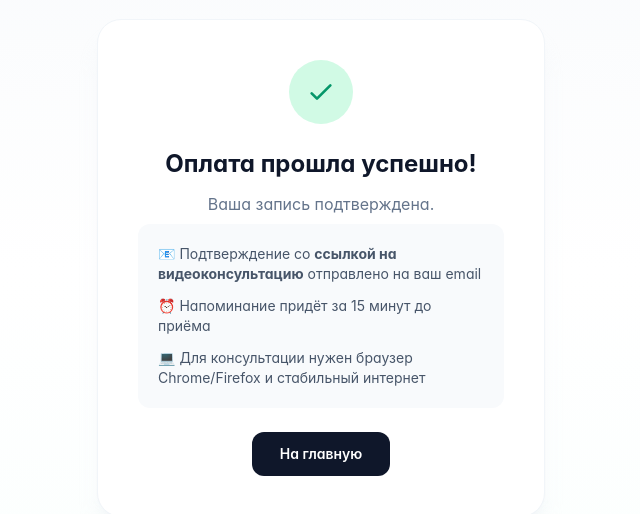
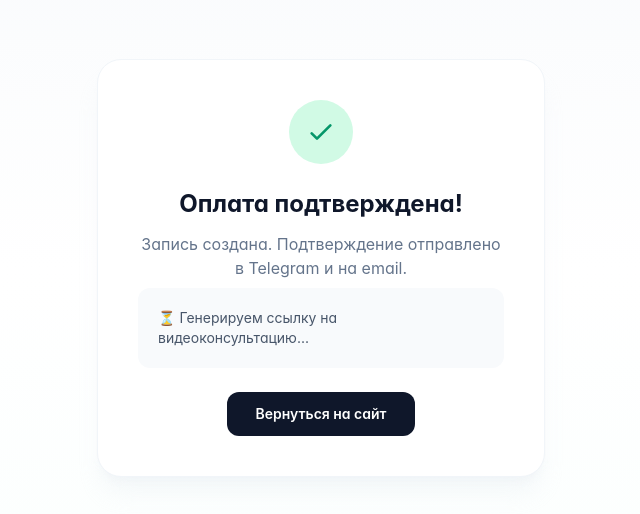
Before and after one commit to barefootakabosoi-cmd/doctorguryanova, a Next.js app: page /payment/success in a window 1280 px wide. Shown: the part 132-646 px from the top of the page, without its empty margins (319-959 px from the left). Built offline with nearby package versions, Linux system fonts and the light colour scheme.

Commit message:
feat(payment): success page with Jitsi link

```diff
--- a/src/app/payment/success/page.tsx
+++ b/src/app/payment/success/page.tsx
@@ -1,11 +1,42 @@
 "use client"
 
 import { useSearchParams } from "next/navigation"
-import { Suspense } from "react"
+import { Suspense, useState, useEffect } from "react"
 
 function SuccessContent() {
   const searchParams = useSearchParams()
   const paymentId = searchParams.get("paymentId")
+  const noPayment = searchParams.get("noPayment")
+  const [jitsiLink, setJitsiLink] = useState<string | null>(null)
+  const [loading, setLoading] = useState(true)
+
+  useEffect(() => {
+    const stored = localStorage.getItem(`jitsi_${paymentId}`)
+    if (stored) {
+      setJitsiLink(stored)
+      setLoading(false)
+      return
+    }
+
+    const interval = setInterval(() => {
+      const link = localStorage.getItem(`jitsi_${paymentId}`)
+      if (link) {
+        setJitsiLink(link)
+        setLoading(false)
+        clearInterval(interval)
+      }
+    }, 3000)
+
+    const timeout = setTimeout(() => {
+      clearInterval(interval)
+      setLoading(false)
+    }, 30000)
+
+    return () => {
+      clearInterval(interval)
+      clearTimeout(timeout)
+    }
+  }, [paymentId])
 
   return (
     <main className="min-h-screen bg-gradient-to-b from-slate-50 via-white to-teal-50/30 flex items-center justify-center px-6">
@@ -15,18 +46,52 @@ function SuccessContent() {
             <path strokeLinecap="round" strokeLinejoin="round" strokeWidth={2} d="M5 13l4 4L19 7" />
           </svg>
         </div>
-        <h1 className="text-2xl font-bold text-slate-900 mb-3">Оплата прошла успешно!</h1>
-        <p className="text-slate-500 mb-2">Ваша запись подтверждена.</p>
+        <h1 className="text-2xl font-bold text-slate-900 mb-3">
+          {noPayment ? "Запись подтверждена!" : "Оплата подтверждена!"}
+        </h1>
+        <p className="text-slate-500 mb-2">
+          {noPayment
+            ? "Ваша запись создана. Мы свяжемся с вами для уточнения оплаты."
+            : "Запись создана. Подтверждение отправлено в Telegram и на email."}
+        </p>
         {paymentId && (
-          <p className="text-xs text-slate-400 mb-6 font-mono">ID платежа: {paymentId}</p>
+          <p className="text-xs text-slate-400 mb-6 font-mono">ID брони: {paymentId}</p>
         )}
-        <div className="bg-slate-50 rounded-xl p-5 text-left space-y-3 text-sm mb-6">
-          <p className="text-slate-600">📧 Подтверждение со <b>ссылкой на видеоконсультацию</b> отправлено на ваш email</p>
-          <p className="text-slate-600">⏰ Напоминание придёт за 15 минут до приёма</p>
-          <p className="text-slate-600">💻 Для консультации нужен браузер Chrome/Firefox и стабильный интернет</p>
-        </div>
+
+        {loading && !noPayment && (
+          <div className="bg-slate-50 rounded-xl p-5 text-left space-y-3 text-sm mb-6">
+            <p className="text-slate-600">⏳ Генерируем ссылку на видеоконсультацию...</p>
+          </div>
+        )}
+
+        {jitsiLink && (
+          <div className="bg-teal-50 rounded-xl p-5 text-left space-y-3 text-sm mb-6 border border-teal-100">
+            <p className="text-teal-800 font-medium">🔗 Ссылка на консультацию:</p>
+            <a
+              href={jitsiLink}
+              target="_blank"
+              rel="noopener noreferrer"
+              className="block bg-teal-600 text-white text-center px-6 py-3 rounded-xl font-semibold hover:bg-teal-700 transition-all break-all"
+            >
+              Присоединиться к консультации
+            </a>
+            <p className="text-teal-600 text-xs">
+              Откройте за 5 минут до начала. Разрешите доступ к камере и микрофону.
+            </p>
+          </div>
+        )}
+
+        {!loading && !jitsiLink && !noPayment && (
+          <div className="bg-amber-50 rounded-xl p-5 text-left space-y-3 text-sm mb-6 border border-amber-100">
+            <p className="text-amber-800">
+              ⚠️ Ссылка на консультацию будет отправлена вам в SMS или Telegram.
+              Если не получили — напишите нам в Telegram @Docguryanovabot.
+            </p>
+          </div>
+        )}
+
         <a href="/" className="inline-block bg-slate-900 text-white px-7 py-3 rounded-xl text-sm font-semibold hover:bg-slate-800 transition-all">
-          На главную
+          Вернуться на сайт
         </a>
       </div>
     </main>
```
